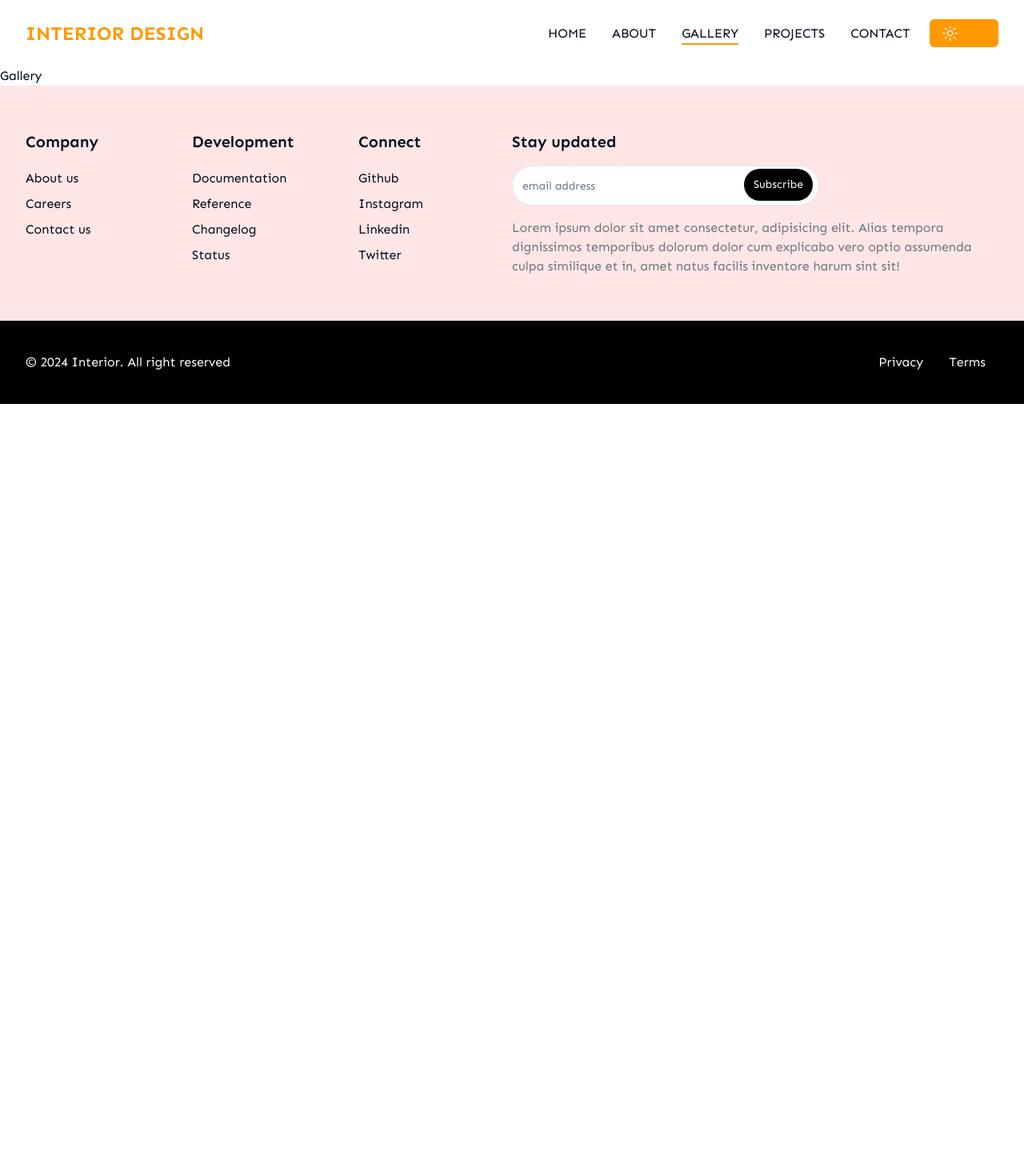
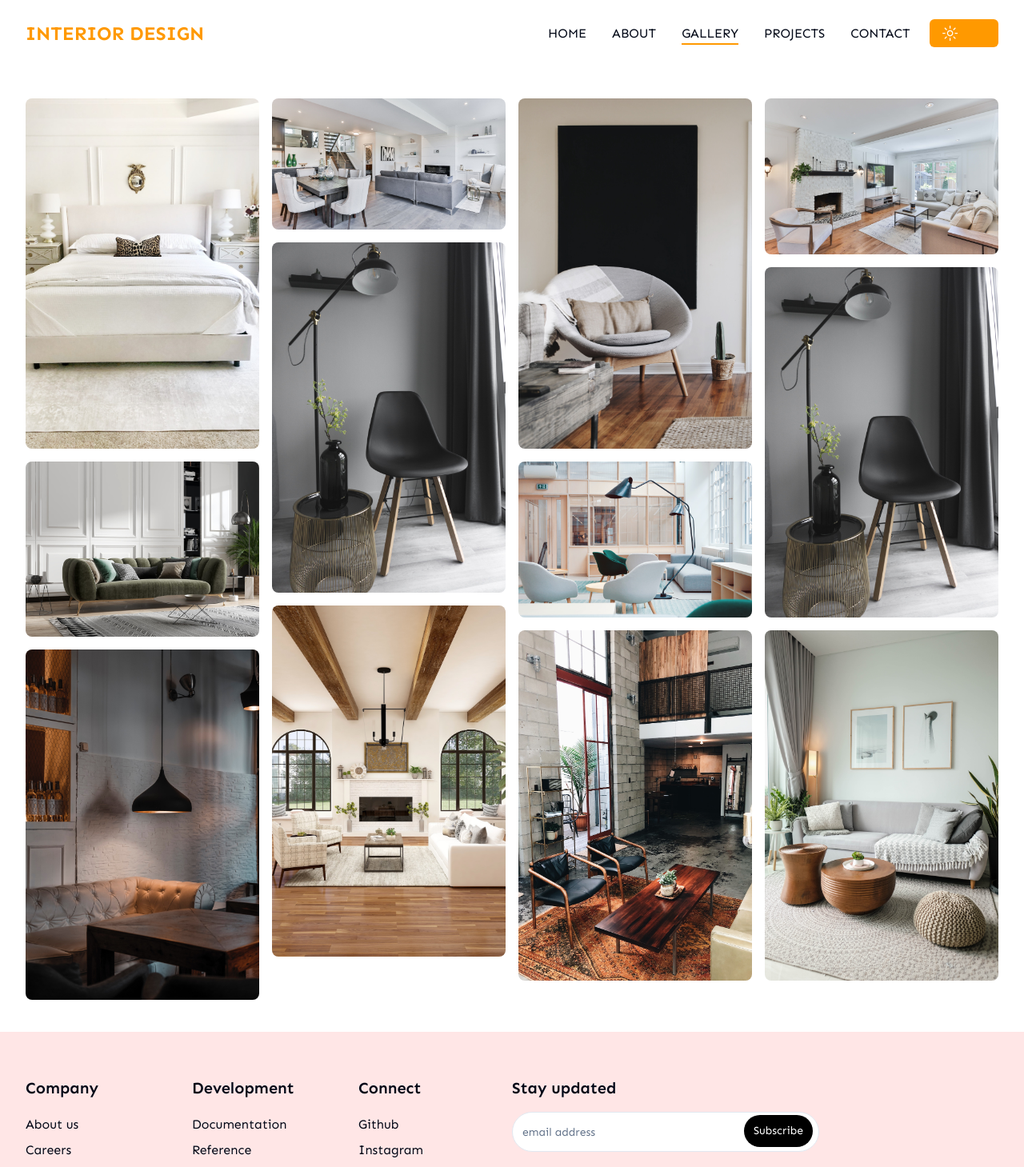
Before and after one commit to Lambertn33/interior-next-app, a Next.js app: page /gallery in a window 1280 px wide. Shown: the top 1459 px of the page at 80% size. Before the commit the page ends 800 px from the top, so only its background shows below. Built offline with nearby package versions, Linux system fonts and the light colour scheme.

Commit message:
feat: add gallery

```diff
--- a/app/gallery/page.tsx
+++ b/app/gallery/page.tsx
@@ -1,7 +1,105 @@
 import React from "react";
 
 const Gallery = () => {
-  return <div>Gallery</div>;
+  return (
+    <div className="container py-10  grid grid-cols-2 md:grid-cols-4 gap-4">
+      <div className="flex flex-col gap-4">
+        <div>
+          <img
+            src="/images/badroom.jpg"
+            className="h-auto max-w-full rounded-lg hover:scale-90 transition-all"
+            alt=""
+          />
+        </div>
+        <div>
+          <img
+            src="/images/gallery2.jpg"
+            className="h-auto max-w-full rounded-lg hover:scale-90 transition-all"
+            alt=""
+          />
+        </div>
+        <div>
+          <img
+            src="/images/gallery.jpg"
+            className="h-auto max-w-full rounded-lg hover:scale-90 transition-all"
+            alt=""
+          />
+        </div>
+      </div>
+
+      <div className="flex flex-col gap-4">
+        <div>
+          <img
+            src="/images/swiper1.jpg"
+            className="h-auto max-w-full rounded-lg hover:scale-90 transition-all"
+            alt=""
+          />
+        </div>
+        <div>
+          <img
+            src="/images/gallery11.jpg"
+            className="h-auto max-w-full rounded-lg hover:scale-90 transition-all"
+            alt=""
+          />
+        </div>
+        <div>
+          <img
+            src="/images/living.jpg"
+            className="h-auto max-w-full rounded-lg hover:scale-90 transition-all"
+            alt=""
+          />
+        </div>
+      </div>
+
+      <div className="flex flex-col gap-4">
+        <div>
+          <img
+            src="/images/gallery14.jpg"
+            className="h-auto max-w-full rounded-lg hover:scale-90 transition-all"
+            alt=""
+          />
+        </div>
+        <div>
+          <img
+            src="/images/gallery15.jpg"
+            className="h-auto max-w-full rounded-lg hover:scale-90 transition-all"
+            alt=""
+          />
+        </div>
+        <div>
+          <img
+            src="/images/gallery12.jpg"
+            className="h-auto max-w-full rounded-lg hover:scale-90 transition-all"
+            alt=""
+          />
+        </div>
+      </div>
+
+      <div className="flex flex-col gap-4">
+        <div>
+          <img
+            src="/images/gallery7.jpg"
+            className="h-auto max-w-full rounded-lg hover:scale-90 transition-all"
+            alt=""
+          />
+        </div>
+        <div>
+          <img
+            src="/images/gallery11.jpg"
+            className="h-auto max-w-full rounded-lg hover:scale-90 transition-all"
+            alt=""
+          />
+        </div>
+        <div>
+          <img
+            src="/images/gallery3.jpg"
+            className="h-auto max-w-full rounded-lg hover:scale-90 transition-all"
+            alt=""
+          />
+        </div>
+      </div>
+    </div>
+  );
 };
 
 export default Gallery;
```
